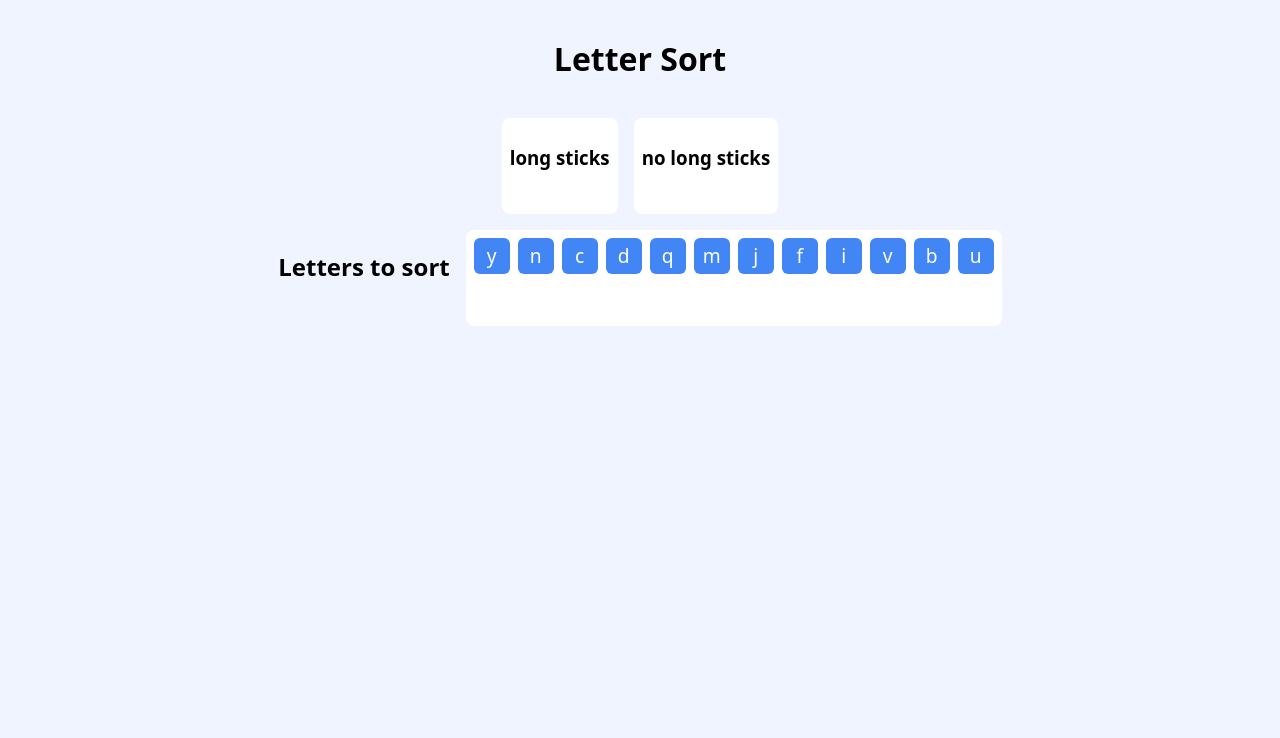
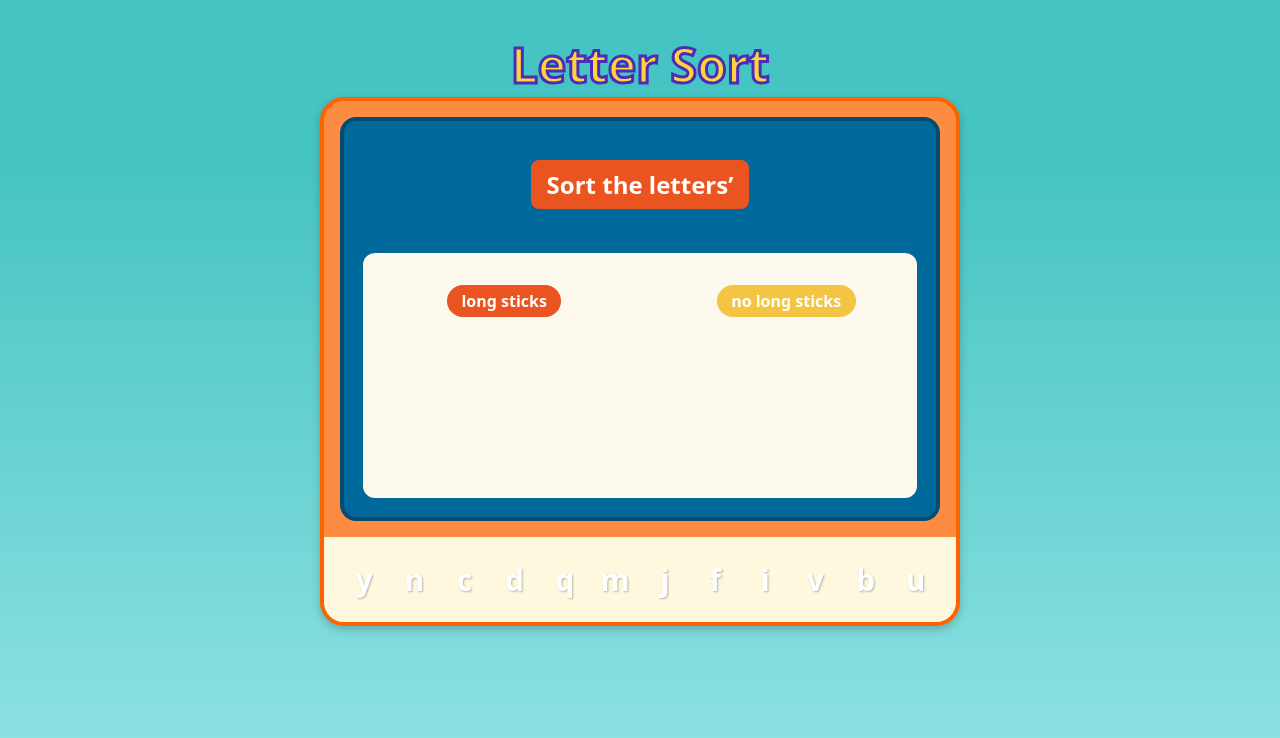
Before and after one commit to Hilorii/letterSortGame, a React (Vite) app in the folder letter-sort/: page / in a window 1280 px wide. Shown: the top 738 px of the page. Built offline with nearby package versions, Linux system fonts and the light colour scheme.

Commit message:
Poprawki głównie kosmetyczne

```diff
--- a/letter-sort/src/App.tsx
+++ b/letter-sort/src/App.tsx
@@ -28,7 +28,6 @@ export default function App() {
         const [moved] = sourceArr.splice(source.index, 1);
         destArr.splice(destination.index, 0, moved);
 
-        // trigger re-render
         setSource([...sourceArr]);
         setDest([...destArr]);
 
@@ -46,8 +45,10 @@ export default function App() {
     return (
         <DragDropContext onDragEnd={onDragEnd}>
             <h1 className="title">Letter Sort</h1>
-            <SortBoard longSticks={longSticks} noSticks={noSticks} />
-            <LetterBank bank={bank} />
+            <div className="frame">
+                <SortBoard longSticks={longSticks} noSticks={noSticks} />
+                <LetterBank bank={bank} />
+            </div>
         </DragDropContext>
     );
 }
--- a/letter-sort/src/components/LetterBank.tsx
+++ b/letter-sort/src/components/LetterBank.tsx
@@ -7,7 +7,6 @@ type Props = { bank: L[] };
 export default function LetterBank({ bank }: Props) {
     return (
         <section className="bank">
-            <h2>Letters to sort</h2>
             <Droppable droppableId="bank" direction="horizontal">
                 {provided => (
                     <div
--- a/letter-sort/src/components/SortBoard.tsx
+++ b/letter-sort/src/components/SortBoard.tsx
@@ -10,16 +10,21 @@ type Props = {
 const Column = ({
                     id,
                     title,
-                    letters
+                    letters,
                 }: {
     id: string;
     title: string;
     letters: L[];
 }) => (
+    <div className="column-wrapper">
+        <h3 className="column-label">{title}</h3>
         <Droppable droppableId={id}>
-        {provided => (
-            <div className="column" ref={provided.innerRef} {...provided.droppableProps}>
-                <h3>{title}</h3>
+            {(provided) => (
+                <div
+                    className="column-droppable"
+                    ref={provided.innerRef}
+                    {...provided.droppableProps}
+                >
                     {letters.map((l, i) => (
                         <Letter key={l.id} letter={l} index={i} />
                     ))}
@@ -27,13 +32,18 @@ const Column = ({
                 </div>
             )}
         </Droppable>
+    </div>
 );
+
 
 export default function SortBoard({ longSticks, noSticks }: Props) {
     return (
-        <section className="board">
+        <section className="board-top">
+            <h2 className="board-title">Sort the letters’</h2>
+            <div className="board-content">
                 <Column id="longSticks" title="long sticks" letters={longSticks} />
                 <Column id="noSticks" title="no long sticks" letters={noSticks} />
+            </div>
         </section>
     );
 }
--- a/letter-sort/src/styles.css
+++ b/letter-sort/src/styles.css
@@ -1,15 +1,197 @@
-body { font-family: system-ui; background: #f0f4ff; margin: 0; }
-.title { text-align: center; padding: 1rem 0; }
+/* ---------- 1. Reset + tło strony ---------- */
+*,
+*::before,
+*::after {
+    box-sizing: border-box;
+}
+body {
+    margin: 0;
+    font-family: "Nunito", system-ui, sans-serif;
+    background: linear-gradient(#46c3c3 20%, #93e4e4);
+    display: flex;
+    justify-content: center;
+    padding: 2rem 0;
+    color: #00223d;
+    height: 100vh;
+}
 
-.bank, .board { display: flex; justify-content: center; gap: 1rem; margin: 1rem; }
+/* ---------- 2. Nagłówek i opis ---------- */
+.title {
+    font-size: 3rem;
+    font-weight: 800;
+    text-align: center;
+    margin: 0;
+    /* żółty tekst z fioletowym obrysem */
+    color: #ffd33d;
+    -webkit-text-stroke: 3px #4b2dbb;
+}
+.subtitle {
+    max-width: 620px;
+    text-align: center;
+    margin: 0.5rem auto 2rem;
+    line-height: 1.25;
+    font-weight: 700;
+}
 
-.lane, .column { background: #fff; padding: 0.5rem; border-radius: 8px; min-height: 80px; display:flex; gap:0.5rem; flex-wrap:wrap; }
+/* ---------- 3. Rama gry ---------- */
+.frame {
+    padding: 1rem;
+    background: #fd8c42;
+    border: 4px solid #fb6400;
+    border-radius: 24px;
+    overflow: hidden;
+    width: 640px;
+    box-shadow: 0 4px 8px #0003;
+}
 
+/* ---------- 4. Pole robocze (niebieskie) ---------- */
+.board-top {
+    border: 4px solid #034d71;
+    background: #00699c;
+    border-radius: 16px;
+    padding: 1.2rem;
+    margin-bottom: 2rem;
+    display: flex;
+    flex-direction: column;
+    align-items: center;
+    gap: 1.5rem;
+    color: white;
+}
+
+.board-title {
+    background-color: #e95420;
+    color: white;
+    padding: 0.5rem 1rem;
+    border-radius: 8px;
+    font-size: 1.5rem;
+}
+
+.board-content {
+    background-color: #fef9ee;
+    border-radius: 12px;
+    padding: 1rem;
+    display: grid;
+    grid-template-columns: 1fr 1fr;
+    gap: 2rem;
+    width: 100%;
+    max-width: 600px;
+}
+
+
+
+/* ---------- 5. Etykiety ---------- */
+.sort-title {
+    background: #ff5b34;
+    color: #fff;
+    padding: 0.2rem 1.6rem;
+    border-radius: 8px;
+    font-weight: 700;
+    font-size: 1.1rem;
+}
+.label {
+    padding: 0.1rem 0.9rem;
+    border-radius: 6px;
+    font-weight: 700;
+    font-size: 0.95rem;
+    color: #fff;
+}
+.label.long  { background: #d92f2f; }
+.label.no    { background: #ffc52e; }
+
+/* ---------- 6. Kontener dwóch kolumn ---------- */
+.board {
+    display: flex;
+    gap: 1px;
+    background: #fffdf2;
+    border: 4px solid #fff;
+}
+.divider {
+    width: 2px;
+    background: #009bff;
+}
+
+/* ---------- 7. Kolumny docelowe ---------- */
+.column-wrapper {
+    display: flex;
+    flex-direction: column;
+    align-items: center;
+    gap: 0.6rem;
+}
+
+.column-label {
+    background-color: #e95420;
+    color: #fff;
+    padding: 0.3rem 0.9rem;
+    border-radius: 999px;
+    font-size: 1rem;
+    font-weight: 700;
+    text-transform: lowercase;
+    white-space: nowrap;
+}
+
+.board-content .column-wrapper:nth-child(2) h3 {
+    background-color: #f4c542;
+}
+
+.column h3 {
+    background-color: #e95420;
+    color: white;
+    padding: 0.3rem 0.8rem;
+    border-radius: 999px;
+    font-size: 1rem;
+    text-transform: lowercase;
+}
+
+.column-droppable {
+    min-height: 140px;
+    min-width: 250px;
+    display: flex;
+    flex-wrap: wrap;
+    gap: 0.5rem;
+    justify-content: center;
+    align-items: flex-start;
+}
+
+/* ---------- 8. Bank liter ---------- */
+.bank {
+    padding: 1.2rem;
+    margin: -1rem;
+    background: #fdf8de;
+    display: flex;
+    flex-direction: column;
+    gap: 0.8rem;
+}
+.lane {
+    display: flex;
+    gap: 0.5rem;
+}
+
+/* ---------- 9. Litery ---------- */
 .letter {
-    background: #4285f4;
+    width: 46px;
+    height: 46px;
+    border-radius: 8px;
+    font-size: 1.85rem;
+    font-weight: 800;
+    display: flex;
+    align-items: center;
+    justify-content: center;
     color: #fff;
-    width: 36px; height: 36px;
-    display: flex; align-items:center; justify-content:center;
-    border-radius:6px; font-size:1.2rem; user-select:none;
-    transition: transform 0.15s ease;
+    text-shadow: 1px 1px 2px #0004;
+    transition: transform 0.15s ease, box-shadow 0.15s;
+    cursor: grab;
 }
+.letter:active { cursor: grabbing; }
+.letter[data-color="blue"]   { background:#2872d5; }
+.letter[data-color="green"]  { background:#3a9d54; }
+.letter[data-color="red"]    { background:#c73d32; }
+.letter[data-color="orange"] { background:#e2861d; }
+.letter.dragging {
+    box-shadow: 0 8px 18px #0005;
+}
+
+/* ---------- 10. Utility: ukryty tekst opisowy na mobile ---------- */
+@media (max-width: 680px) {
+    .subtitle { font-size: 0.9rem; }
+    .column { width: 50%; }
+}
```
Lines whose indentation alone changed are shown as unchanged.
